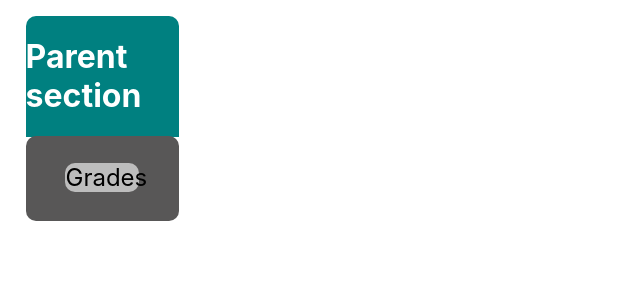
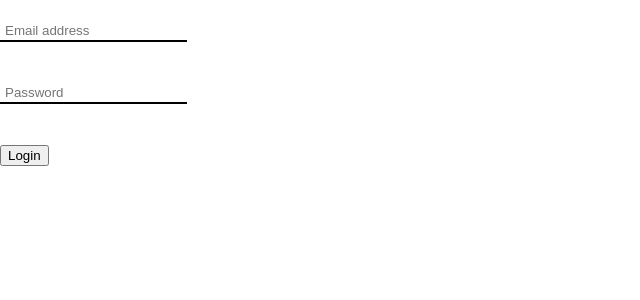
Before and after one commit to Piryus/Electronic_Student_Record_Management_System, a React (Create React App) app in the folder frontend/: page /parent in a window 1280 px wide. Shown: the top 300 px of the page, without its empty margins (0-640 px from the left). Built offline with nearby package versions, Linux system fonts and the light colour scheme.

Commit message:
Parent's page uses the login (fake login) now.

```diff
--- a/frontend/src/components/components/Login/index.jsx
+++ b/frontend/src/components/components/Login/index.jsx
@@ -4,15 +4,23 @@ import './style.sass';
 class Login extends Component {
 
 
+
+    state = {
+      username: '',
+      password: ''
+    };
+
+
+
    render() {
-
     return (
       <div>
-        <form action= "">
-          <input type= "text" name="email" placeholder= "Email address" className= "loginName" required /><br/>
-          <input type= "password" name= "password" placeholder= "Password" className= "loginPassword" required /><br/><br/>
-          <input type="submit" value= "Login"/>
+        <form>
+          <input type= "text" name="email" placeholder= "Email address" className= "loginName" onChange = {(e) => this.setState({username: e.target.value})} required /><br/>
+          <input type= "password" name= "password" placeholder= "Password" className= "loginPassword" onChange={(e) => this.setState({password: e.target.value})} required /><br/><br/>
+          <button onClick = {() => this.props.handleLogin(true)}>Login</button>
         </form>
+
       </div>
     )
   }
--- a/frontend/src/components/parent/parent.js
+++ b/frontend/src/components/parent/parent.js
@@ -7,16 +7,35 @@ import {
   } from "react-router-dom";
 import Grades from './components/grades';
 import SubjectsAndGrades from '../components/SubjectsAndGrades/index';
+import Login from '../components/Login/index';
 import styles from './styles.module.css';
 
 class Parent extends React.Component{
+
+
+    constructor(props){
+        super(props);
+        this.state = {
+            loggingIn: false
+        };
+
+    }
+
+    handleLogin = (val) => {
+        this.setState({loggingIn: val})
+    }
+
     render(){
         return (
             <div className={styles.body}>
-                <div className={styles.header}>
-                    <h1>Parent section</h1>
-                </div>
-                <div>
+                {this.state.loggingIn === false && (
+                  <Login handleLogin = {this.handleLogin} />
+                )}
+
+                {this.state.loggingIn === true && (<div>
+                    <div className={styles.header}>
+                        <h1>Parent section</h1>
+                    </div>
                     <Router>
                         <div>
                             <table className={styles.panel}>
@@ -39,7 +58,9 @@ class Parent extends React.Component{
 
                        </div>
                     </Router>
+
                 </div>
+                )}
             </div>
         );
     }
```
